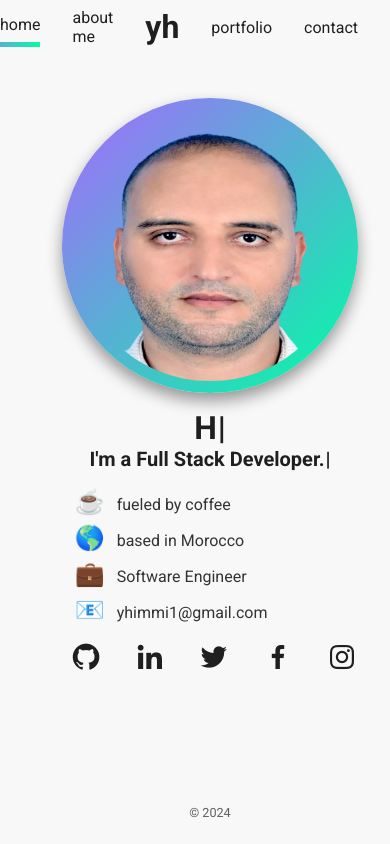
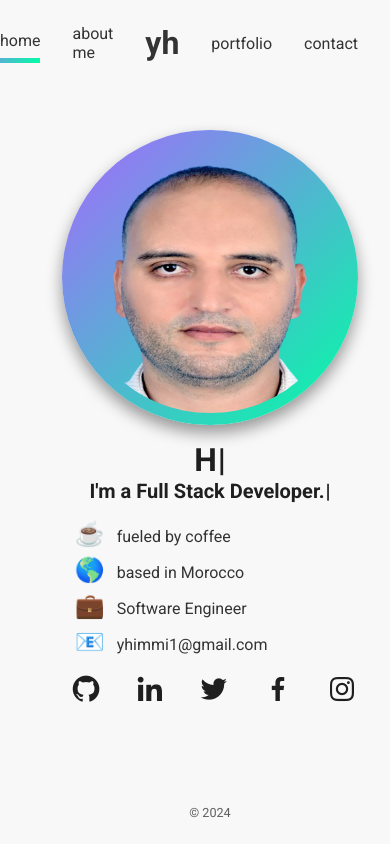
Before and after one commit to youssefamjad1/YHPortfolio, a React (Create React App) app: page / in a window 390 px wide. Shown: the top 844 px of the page. Built offline with nearby package versions, Linux system fonts and the light colour scheme.

Commit message:
fixing mobile size screen issues css

```diff
--- a/src/components/BaseLayout.js
+++ b/src/components/BaseLayout.js
@@ -19,7 +19,6 @@ export default function BaseLayout() {
 
   function handleToggleDarkMode() {
     let oppositeOfCurrentDarkMode = !darkMode;
-    console.log(oppositeOfCurrentDarkMode);
     localStorage.setItem('darkMode', `${oppositeOfCurrentDarkMode}`);
     setDarkMode(oppositeOfCurrentDarkMode);
   }
@@ -35,7 +34,7 @@ export default function BaseLayout() {
   }, []);
 
   return (
-    <Box className={darkMode ? Style.dark : Style.light}>
+    <Box className={darkMode ? Style.dark : Style.light} minHeight={'100vh'}>
       <Grid container display={'flex'} flexDirection={'column'} minHeight={'100vh'} justifyContent={'space-between'}>
         <Grid item>
           <Navbar darkMode={darkMode} handleClick={handleToggleDarkMode} active={active} setActive={setActive} />
@@ -45,7 +44,6 @@ export default function BaseLayout() {
         </Grid>
         <Grid item>
           <Box component={'footer'} display={'flex'} flexDirection={'column'} alignItems={'center'} py={'1.5rem'} sx={{ opacity: 0.7 }} width={'100%'}>
-            {/* <p>template created with &hearts; by <a href={'https://paytonpierce.dev'}>Payton Pierce</a></p> */}
             <p>&copy; {new Date().getFullYear()}</p>
           </Box>
         </Grid>
--- a/src/components/Navbar.js
+++ b/src/components/Navbar.js
@@ -1,7 +1,6 @@
-import React, { useState } from 'react';
+import React from 'react';
 import Style from './Navbar.module.scss';
 import Toggler from "./home/Toggler";
-import { useLocation } from "react-router-dom";
 import { HashLink as Link } from 'react-router-hash-link';
 import { Box } from "@mui/material";
 import { info } from "../info/Info";
@@ -34,40 +33,30 @@ const links = [
         to: 'contact',
         active: 'contact'
     }
-]
+];
 
-// This function is used to create a scroll offset to compensate for the navbar
-// when you click on the nav buttons to scroll down.
 const scrollWidthOffset = (el) => {
     const yCoordinate = el.getBoundingClientRect().top + window.pageYOffset;
     const yOffset = -80;
     window.scrollTo({ top: yCoordinate + yOffset, behavior: 'smooth' });
 }
 
-
 export default function Navbar({ darkMode, handleClick, active, setActive }) {
-
     return (
-        <Box component={'nav'} width={'100%'} position={singlePage ? 'fixed' : 'relative'} className={darkMode? Style.dark : Style.light}>
-            <Box component={'ul'} display={'flex'} justifyContent={'center'} alignItems={'center'}
-                gap={{ xs: '2rem', md: '8rem' }}
-                textTransform={'lowercase'} fontSize={'1rem'}>
+        <Box component={'nav'} className={darkMode ? Style.dark : Style.light}>
+            <Box component={'ul'} display={'flex'} justifyContent={'center'} alignItems={'center'} gap={{ xs: '2rem', md: '8rem' }} textTransform={'lowercase'} fontSize={'1rem'}>
                 {links.map((link, index) => (
-                    <Box key={index} component={'li'} className={(link.active === active && !link.type) && Style.active}
-                        sx={{ borderImageSource: info.gradient }}>
-                        <Link to={singlePage ? `#${link.to}` : `/${link.to}`}
-                        scroll={el => scrollWidthOffset(el)}
-                            smooth
-                            onClick={() => setActive(link.active)} className={Style.link}>
+                    <Box key={index} component={'li'} className={(link.active === active && !link.type) ? Style.active : ''} sx={{ borderImageSource: info.gradient }}>
+                        <Link to={singlePage ? `#${link.to}` : `/${link.to}`} scroll={el => scrollWidthOffset(el)} smooth onClick={() => setActive(link.active)} className={Style.link}>
                             {!link.type && <p style={{ padding: '0.5rem 0' }}>{link.name}</p>}
                             {link.type && <h1>{link.name}</h1>}
                         </Link>
                     </Box>
                 ))}
-                <li>
+                <Box component={'li'} className={Style.darkModeIcon}>
                     <Toggler darkMode={darkMode} handleClick={handleClick} />
-                </li>
+                </Box>
             </Box>
         </Box>
-    )
+    );
 }
--- a/src/components/Navbar.module.scss
+++ b/src/components/Navbar.module.scss
@@ -1,33 +1,70 @@
 @import "../variables.modules";
 
 nav {
+  width: 100%;
+  display: flex;
+  justify-content: center;
+  align-items: center;
+  padding: 1rem 0;
   transition: all 400ms;
   z-index: 1;
-}
 
-.dark {
+  &.dark {
     background-color: $dark;
   }
 
-
-.light {
+  &.light {
     background-color: $white;
   }
 
-.active {
-  border-bottom: 5px solid;
-  border-image-slice: 1;
+  ul {
+    display: flex;
+    justify-content: center;
+    align-items: center;
+    gap: 2rem;
+
+    @media (min-width: 768px) {
+      gap: 8rem;
+    }
   }
 
   li {
+    display: flex;
+    align-items: center;
     transition: $transition;
 
     &:hover {
       transform: translateY(-3px);
       transition: $transition;
     }
+
+    &.active {
+      border-bottom: 5px solid;
+      border-image-slice: 1;
     }
 
-.link:hover {
+    .link {
+      text-decoration: none;
+      color: inherit;
+
+      &:hover {
         color: unset;
       }
+
+      p {
+        padding: 0.5rem 0;
+      }
+
+      h1 {
+        margin: 0;
+      }
+    }
+  }
+
+  .darkModeIcon {
+    display: inline-flex;
+    align-items: center;
+    justify-content: center;
+    margin-left: auto;
+  }
+}
--- a/src/components/home/Toggler.js
+++ b/src/components/home/Toggler.js
@@ -1,17 +1,15 @@
 import React from 'react';
-import {Box} from "@mui/material";
+import { Box } from "@mui/material";
 
-export default function Toggler({darkMode, handleClick}) {
-    const transition = 'all 250ms ease'
+export default function Toggler({ darkMode, handleClick }) {
+    const transition = 'all 250ms ease';
 
-   return (
-      <Box fontSize={'1.5rem'} sx={{cursor: 'pointer', ":hover": {transform: 'translateY(-3px)', transition: transition}}}>
-         {
-            darkMode ?
-               <span onClick={handleClick} aria-label="Full Moon" role="img">🌕</span>
-               :
-               <span onClick={handleClick} aria-label="New Moon" role="img">🌑</span>
-         }
-      </Box>
-   )
+    return (
+        <Box fontSize={'1.5rem'} sx={{ cursor: 'pointer', ":hover": { transform: 'translateY(-3px)', transition: transition } }} onClick={handleClick}>
+            {darkMode ?
+                <span aria-label="Full Moon" role="img">🌕</span> :
+                <span aria-label="New Moon" role="img">🌑</span>
+            }
+        </Box>
+    );
 }
```
Also changed, not shown: src/components/BaseLayout.module.scss (+0 -45 lines). Lines whose indentation alone changed are shown as unchanged.
